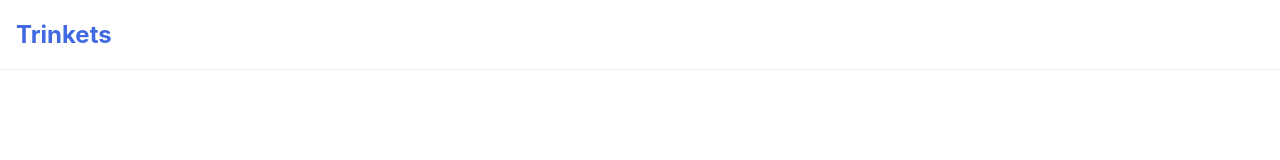
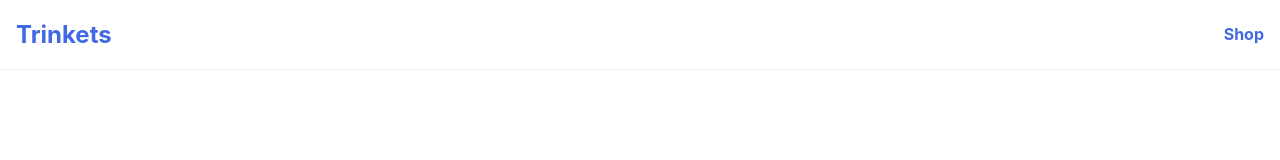
Before and after one commit to AlexEntrepreneur/React-Router-I-Guided, a React (Create React App) app in the folder app/: page / in a window 1280 px wide. Shown: the top 160 px of the page. Built offline with nearby package versions, Linux system fonts and the light colour scheme.

Commit message:
Add "Shop" Nav Link

```diff
--- a/app/src/App.js
+++ b/app/src/App.js
@@ -5,6 +5,11 @@ function App() {
 		<div className="App">
 			<nav>
 				<h1 className="store-header">Trinkets</h1>
+        <div className="nav-links">
+          <a href="#">
+            Shop
+          </a>
+        </div>
 			</nav>
 		</div>
 	);
```
